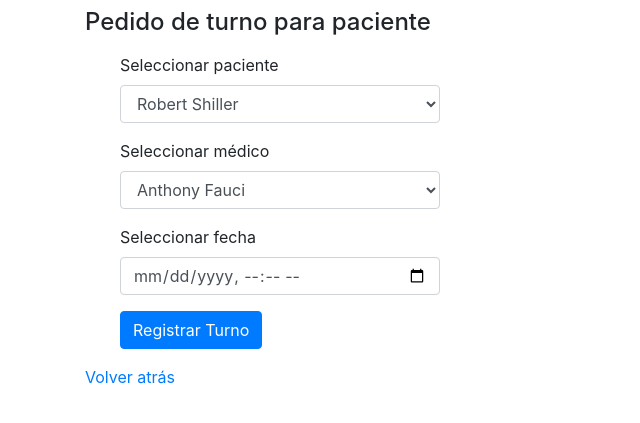
After one commit to frandlt/tpfinal-fullstack-django, a Django app: template optic_manager/usuarios/templates/usuarios/generar_turno.html in a window 1280 px wide. The commit adds this page. Shown: the top 423 px of the page, without its empty margins (0-640 px from the left). Run offline with Django 3.2, Linux system fonts and the light colour scheme; the template is opened without the code that fills it, so the values that code supplies are empty; some libraries are stand-ins or nearby versions.

Commit message:
Se agregó generar_turno.html, y se actualizó el archivo urls.py, views.py y usuario.html para que se pueda acceder luego de hacer "login" como Secretaria

```diff
--- /dev/null
+++ b/optic_manager/usuarios/static/usuarios/generar_turno.js
@@ -0,0 +1,17 @@
+(function() {
+    'use strict';
+    window.addEventListener('load', function() {
+      // Fetch all the forms we want to apply custom Bootstrap validation styles to
+      var forms = document.getElementsByClassName('needs-validation');
+      // Loop over them and prevent submission
+      var validation = Array.prototype.filter.call(forms, function(form) {
+        form.addEventListener('submit', function(event) {
+          if (form.checkValidity() === false) {
+            event.preventDefault();
+            event.stopPropagation();
+          }
+          form.classList.add('was-validated');
+        }, false);
+      });
+    }, false);
+  })();
--- a/optic_manager/usuarios/templates/usuarios/generar_pedido.html
+++ b/optic_manager/usuarios/templates/usuarios/generar_pedido.html
@@ -4,14 +4,12 @@
 
 {% load static %}
 
-<h4>holis</h4>
+<h4 class="mb-3 heading">Pedido de venta a paciente</h4>
 
 <form action="{% url 'login' %}" method="post" id="login-form">
   {% csrf_token %}
 
   <div class="form-group">
-    <h4 class="mb-3">Pedido de venta a paciente</h4>
-
     <label for="inputUsuario">Seleccionar paciente</label>
     <select class="form-control" id="inputUsuario">
       <option value="1">Robert Shiller</option>
--- /dev/null
+++ b/optic_manager/usuarios/templates/usuarios/generar_turno.html
@@ -0,0 +1,63 @@
+{% extends "./layout.html" %}
+
+{% block body %}
+
+{% load static %}
+
+<h4 class="mb-3 heading">Pedido de turno para paciente</h4>
+
+<form action="{% url 'generar_turno' %}" method="post" id="turno-form" class="needs-validation" novalidate>
+  {% csrf_token %}
+
+
+
+    <div class="form-group col-md-4">
+
+
+      <div class="form-check">
+        <label for="inputPaciente" class="mb-2">Seleccionar paciente</label>
+        <select class="form-control" id="inputPaciente">
+          <option value="1">Robert Shiller</option>
+          <option value="2">Eugene Page</option>
+        </select>
+      </div>
+    </div>
+
+    <div class="form-group col-md-4">
+      <div class="form-check">
+        <label for="inputMedico" class="mb-2">Seleccionar médico</label>
+        <select class="form-control" id="inputMedico">
+          <option value="1">Anthony Fauci</option>
+          <option value="2">Harvey Alter</option>
+          <option value="3">Michael Houghton</option>
+          <option value="3">Charles Rice</option>
+        </select>
+      </div>
+    </div>
+
+    <div class="form-group col-md-4">
+      <div class="form-check">
+        <label class="form-check-label mb-2" for="inputDate">
+          Seleccionar fecha
+        </label>
+        <input class="form-control" type="datetime-local" value="" id="inputDate" required></input>
+        <div class="invalid-feedback">
+          Por favor, seleccione una fecha válida.
+        </div>
+      </div>
+    </div>
+
+    <div class="form-group col-md-4">
+      <div class="form-check">
+        <button type="submit" class="btn btn-primary" value="Registrar">Registrar Turno</button>
+      </div>
+    </div>
+
+  </form>
+
+
+<a href="{% url 'index' %}">Volver atrás</a>
+
+<script type="text/javascript" src="{%  static 'usuarios/generar_turno.js' %}"></script>
+
+{% endblock %}
--- a/optic_manager/usuarios/urls.py
+++ b/optic_manager/usuarios/urls.py
@@ -6,5 +6,6 @@ urlpatterns = [
     path("index", views.index, name="index"),
     path("login", views.login_view, name="login"),
     path("logout", views.logout_view, name="logout"),
-    path("generar_pedido", views.generar_pedido_view, name="generar_pedido")
+    path("generar_pedido", views.generar_pedido_view, name="generar_pedido"),
+    path("generar_turno", views.generar_turno_view, name="generar_turno")
 ]
```
Also changed, not shown: optic_manager/usuarios/templates/usuarios/usuario.html (+7 -0 lines), optic_manager/usuarios/views.py (+12 -0 lines), optic_manager/db.sqlite3.
